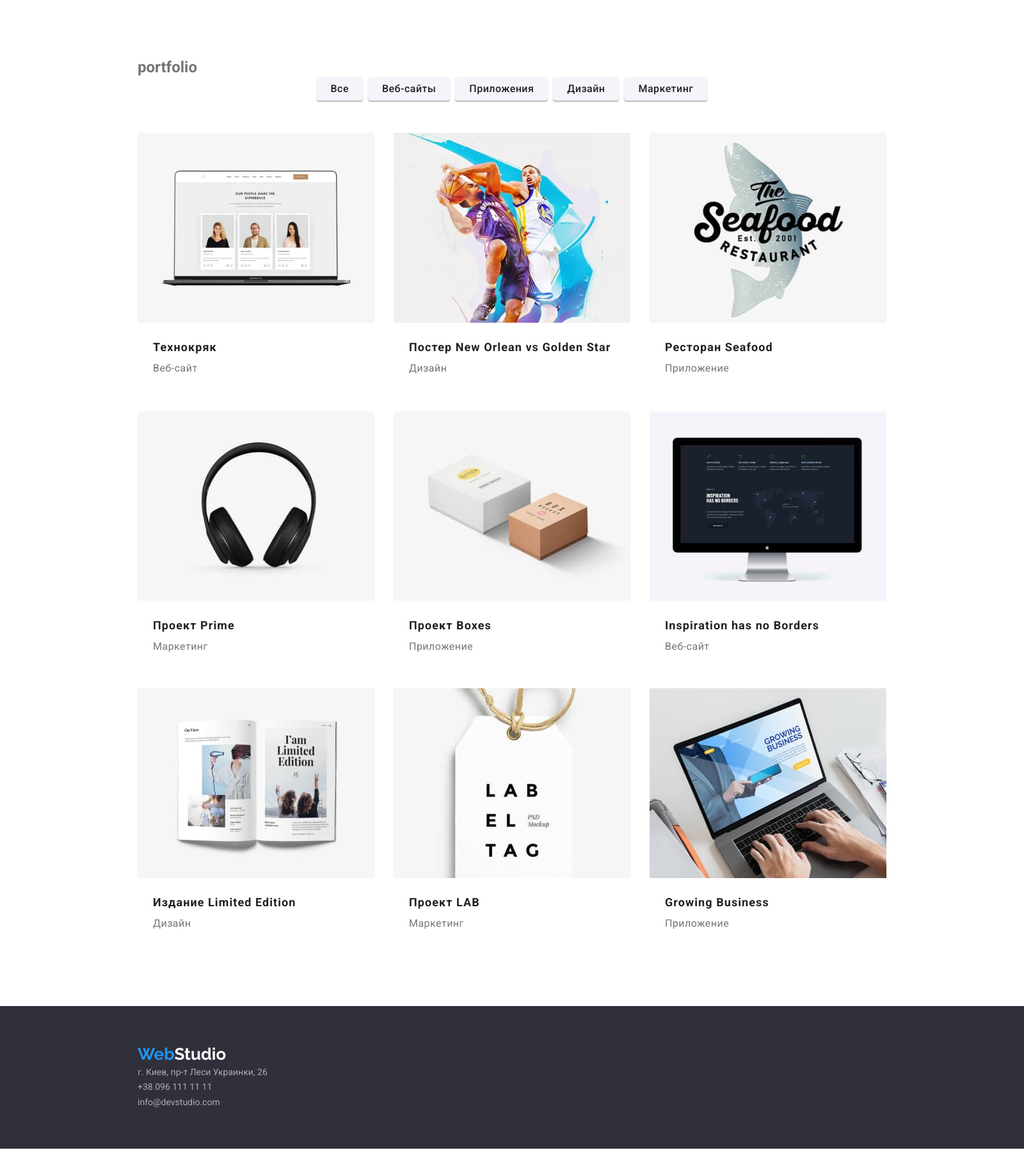
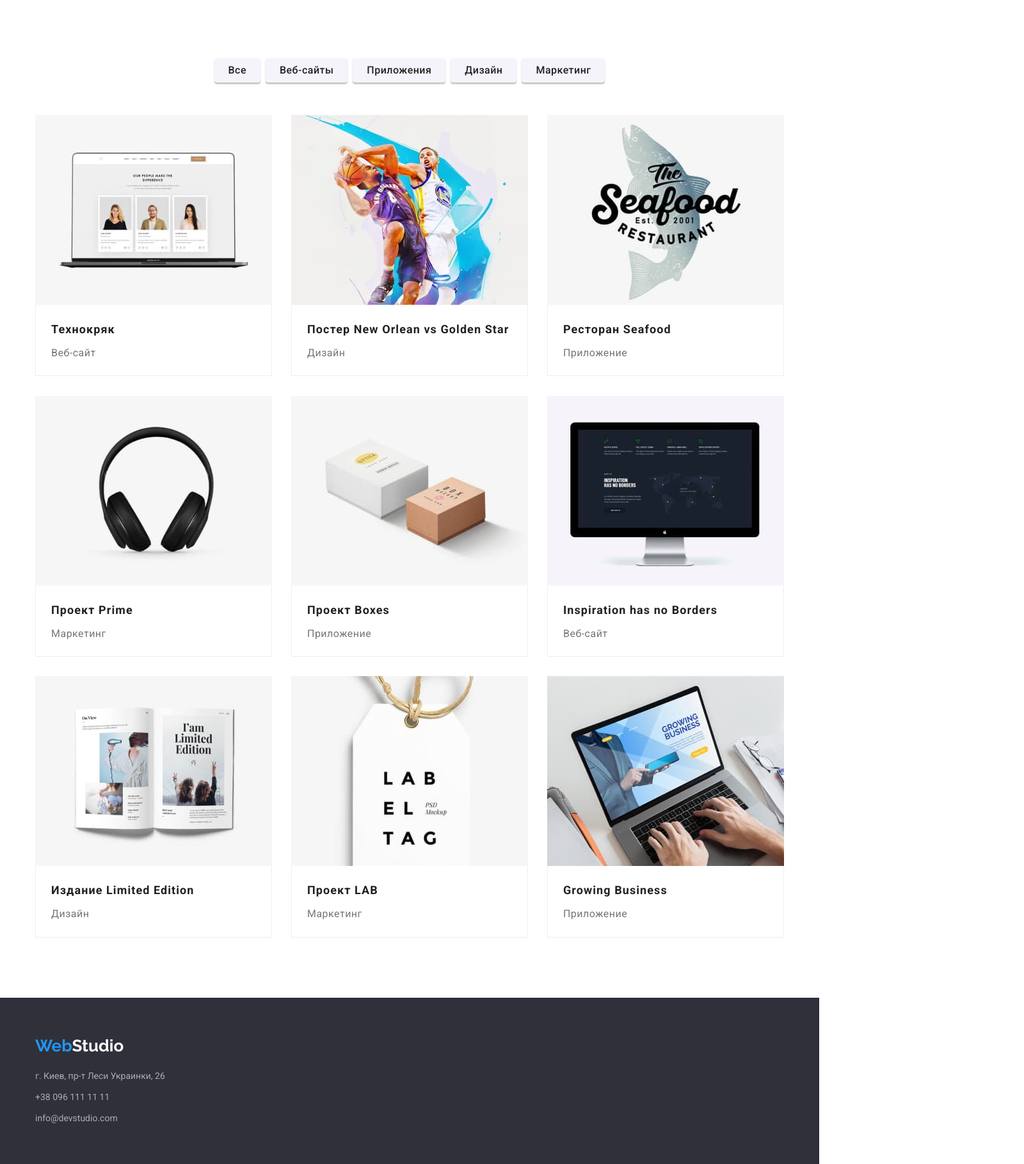
Before and after one commit to studentKatrusya/goit-markup-hw-03, a plain HTML site: page portfolio.html in a window 1280 px wide. Shown: the part 83-1903 px from the top of the page at 64% size, 1600 px wide, since content can reach past the window. Before the commit the page ends 1879 px from the top, so only its background shows below. Drawn offline with nearby package versions, Linux system fonts and the light colour scheme.

Commit message:
вносит исправления

```diff
--- a/css/styles.css
+++ b/css/styles.css
@@ -30,18 +30,16 @@ a {
   text-decoration: none;
 }
 
+.section {
+  padding-top: 94px;
+  padding-bottom: 94px;
+}
+
 .container {
-  width: 1200px;
+  max-width: 1200px;
   padding-left: 15px;
   padding-right: 15px;
   /* outline: 1px solid green; */
-  margin-left: auto;
-  margin-right: auto;
-}
-.section {
-  width: 1600px;
-  padding-top: 94px;
-  padding-bottom: 94px;
   margin-left: auto;
   margin-right: auto;
 }
@@ -50,9 +48,10 @@ a {
 .header-box {
   padding-top: 0;
   padding-bottom: 0;
+  height: 80px;
+  border-bottom: 1px solid #ececec;
 }
 .nav-container {
-  height: 80px;
   display: flex;
 }
 .logo {
@@ -128,11 +127,8 @@ a {
   display: flex;
   margin-left: auto;
   align-items: center;
-  justify-content: flex-end;
 }
-.header-box {
-  border-bottom: 1px solid #ececec;
-}
+
 /* Hero */
 
 .title-hero {
@@ -145,8 +141,13 @@ a {
   text-transform: uppercase;
 }
 .hero-box {
+  max-width: 1600px;
+  padding-top: 200px;
+  padding-bottom: 200px;
   background: #2f303a;
   text-align: center;
+  margin-left: auto;
+  margin-right: auto;
 }
 .hero-btn {
   display: inline-block;
@@ -168,6 +169,7 @@ a {
 }
 
 /* Advantages  */
+
 .advantage-list {
   display: flex;
 }
@@ -178,19 +180,19 @@ a {
 }
 .advantage-item {
   flex-basis: calc((100%-30 * 3) / 4);
+  /* margin-right: 30px; */
+}
+.advantage-item:not(:last-child) {
   margin-right: 30px;
 }
-.title {
-  font-weight: 700;
-  font-size: 36px;
-  line-height: 1.17;
-  color: var(--text-secondary);
-  letter-spacing: 0.03em;
-  text-align: center;
-  margin-bottom: 50px;
-  /* outline: 1px solid tomato; */
+
+.visually-hidden {
+  position: absolute;
+  clip: rect(0 0 0 0);
+  width: 1px;
+  height: 1px;
+  margin: -1px;
 }
-
 .advantages-subtitle {
   font-weight: 700;
   font-size: 14px;
@@ -213,18 +215,25 @@ a {
 .work-box {
   padding-top: 0;
 }
-
+.title {
+  font-weight: 700;
+  font-size: 36px;
+  line-height: 1.17;
+  color: var(--text-secondary);
+  letter-spacing: 0.03em;
+  text-align: center;
+  margin-bottom: 50px;
+  /* outline: 1px solid tomato; */
+}
 .work-list {
   display: flex;
-  /* outline: 1px solid tomato; */
-  padding: 0;
-  margin: 0;
 }
 .work-item {
   flex-basis: calc((100%-30px * 2) / 3);
+}
+.work-item:not(:last-child) {
   margin-right: 30px;
 }
-
 /* Team */
 .team-list {
   display: flex;
@@ -235,13 +244,10 @@ a {
 .team-item {
   background: var(--secondary-color);
   flex-basis: calc((100%-30px * 3) / 4);
+  text-align: center;
+}
+.team-item:not(:last-child) {
   margin-right: 30px;
-  text-align: center;
-  border-radius: 0px 0px 4px 4px;
-  box-shadow: 0px 1px 3px rgba(0, 0, 0, 0.12), 0px 1px 1px rgba(0, 0, 0, 0.14),
-    0px 2px 1px rgba(0, 0, 0, 0.2);
-
-  /* outline: 1px solid tomato; */
 }
 .team-subtitle {
   font-weight: 500;
@@ -261,14 +267,16 @@ a {
   background-color: var(--primary-color);
   padding-top: 30px;
   padding-bottom: 30px;
+  border-radius: 0px 0px 4px 4px;
+  box-shadow: 0px 1px 3px rgba(0, 0, 0, 0.12), 0px 1px 1px rgba(0, 0, 0, 0.14),
+    0px 2px 1px rgba(0, 0, 0, 0.2);
 }
 /* Footer */
-footer {
-  background: #2f303a;
-}
+
 .footer-box {
   padding-top: 60px;
   padding-bottom: 60px;
+  background: #2f303a;
 }
 .logo-white {
   font-family: 'Raleway', sans-serif;
@@ -285,7 +293,12 @@ footer {
   font-size: 14px;
   line-height: 1.7;
 }
-
+.address-item:not(:last-child) {
+  margin-bottom: 9px;
+}
+.address {
+  margin-top: 20px;
+}
 /* Portfolio */
 
 img {
@@ -307,13 +320,14 @@ img {
   padding: 6px 22px 6px 22px;
   box-shadow: 0px 3px 1px rgba(0, 0, 0, 0.1), 0px 1px 2px rgba(0, 0, 0, 0.08),
     0px 2px 2px rgba(0, 0, 0, 0.12);
-  margin-bottom: 50px;
+  /* margin-bottom: 50px; */
 }
 .list-btns {
   justify-content: center;
+  margin-bottom: 50px;
 }
 .item-btns:not(:last-child) {
-  padding-right: 8px;
+  margin-right: 8px;
 }
 .item-btn:hover,
 .item-btn:focus {
@@ -329,29 +343,22 @@ img {
   line-height: 2;
   letter-spacing: 0.06em;
   color: var(--text-secondary);
-  margin-left: 0;
-  margin-right: 0;
-  min-width: 100%;
-  padding-left: 24px;
-  padding-right: 24px;
-  padding-top: 20px;
+  margin-bottom: 4px;
 }
-/* .desc {
+.desc {
   padding-left: 24px;
   padding-right: 24px;
   padding-bottom: 20px;
   padding-top: 20px;
-} */
+  border: 1px solid #eeeeee;
+  border-top: none;
+}
 .text-link {
   font-size: 16px;
   letter-spacing: 0.03em;
   line-height: 1.9;
   font-weight: 400;
   color: var(--text-primary);
-  min-width: 100%;
-  padding-left: 24px;
-  padding-right: 24px;
-  padding-bottom: 20px;
 }
 
 .list-btns {
@@ -360,7 +367,6 @@ img {
 
 .list-links {
   /* outline: 1px solid tomato; */
-  padding: 0;
   display: flex;
   flex-wrap: wrap;
 }
--- a/portfolio.html
+++ b/portfolio.html
@@ -41,9 +41,9 @@
     </header>
     <main>
 
-       <section class="portfolio-box section">
+       <section class="section">
            <div class="container">
-           <h1>portfolio</h1>
+           <h1 class="visually-hidden">portfolio</h1>
           <ul class="list-btns">
               <li class="item-btns"><button type="button" name="Все" class="item-btn">Все</button></li>
               <li class="item-btns"><button type="button" name="Веб-сайты" class="item-btn">Веб-сайты</button></li>
@@ -55,8 +55,11 @@
                <li class="flex-element">
                     <a href="#" class="item-link">
                         <img src="./images/portfolio-1.jpg" alt="Веб-сайт Технокряк" width="370">
+                        <div class="desc">
                             <h2 class="title-link">Технокряк</h2>
                             <p class="text-link">Веб-сайт</p>
+                        </div>
+
                     </a>
 
                </li>
@@ -64,8 +67,11 @@
                <li class="flex-element">
                     <a href="#" class="item-link">
                         <img src="./images/portfolio-2.jpg" alt="Дизайн постера" width="370">
+                        <div class="desc">
                             <h2 class="title-link">Постер New Orlean vs Golden Star</h2>
                             <p class="text-link">Дизайн</p>
+                        </div>
+
                     </a>
 
                </li>
@@ -73,8 +79,11 @@
                <li class="flex-element">
                     <a href="#" class="item-link">
                         <img src="./images/portfolio-3.jpg" alt="Приложение для ресторана" width="370">
+                        <div class="desc">
                             <h2 class="title-link">Ресторан Seafood</h2>
                             <p class="text-link">Приложение</p>
+                        </div>
+
                     </a>
 
                </li>
@@ -82,8 +91,11 @@
                <li class="flex-element">
                     <a href="#" class="item-link">
                         <img src="./images/portfolio-4.jpg" alt="Маркетинг проекта" width="370">
+                        <div class="desc">
                             <h2 class="title-link">Проект Prime</h2>
                             <p class="text-link">Маркетинг</p>
+                        </div>
+
                     </a>
 
                </li>
@@ -91,8 +103,11 @@
                <li class="flex-element">
                     <a href="#" class="item-link">
                         <img src="./images/portfolio-5.jpg" alt="Приложение коробки" width="370">
+                        <div class="desc">
                             <h2 class="title-link">Проект Boxes</h2>
                             <p class="text-link">Приложение</p>
+                        </div>
+
                     </a>
 
                </li>
@@ -100,8 +115,11 @@
                <li class="flex-element">
                     <a href="#" class="item-link">
                         <img src="./images/portfolio-6.jpg" alt="Веб-сайт вдохновение" width="370">
+                        <div class="desc">
                             <h2 class="title-link">Inspiration has no Borders</h2>
                             <p class="text-link">Веб-сайт</p>
+                        </div>
+
                     </a>
 
                </li>
@@ -109,8 +127,11 @@
                <li class="flex-element">
                     <a href="#" class="item-link">
                         <img src="./images/portfolio-7.jpg" alt="Дизайн издания" width="370">
+                        <div class="desc">
                             <h2 class="title-link">Издание Limited Edition</h2>
                             <p class="text-link">Дизайн </p>
+                        </div>
+
                     </a>
 
                </li>
@@ -118,8 +139,11 @@
                <li class="flex-element">
                     <a href="#" class="item-link">
                         <img src="./images/portfolio-8.jpg" alt="Маркетинг лаборатории" width="370">
+                        <div class="desc">
                             <h2 class="title-link">Проект LAB</h2>
                             <p class="text-link">Маркетинг</p>
+                        </div>
+
                     </a>
 
                </li>
@@ -127,8 +151,11 @@
                <li class="flex-element">
                     <a href="" class="item-link">
                         <img src="./images/portfolio-9.jpg" alt="Приложение бизнес" width="370">
+                        <div class="desc">
                             <h2 class="title-link">Growing Business</h2>
                             <p class="text-link">Приложение</p>
+                        </div>
+
                     </a>
 
                </li>
@@ -139,13 +166,13 @@
 
     </main>
     <!-- Контакты -->
-<footer class="footer-box section">
+    <footer class="footer-box">
         <div class="container">
             <a href="#" class="logo-white"><span class="accent">
                     Web</span>Studio
             </a>
-        <address>
-            <ul class="address-list">
+            <address class="address">
+                <ul clas="address-list">
                     <li class="address-item">
                         <p class="list-text">г. Киев, пр-т Леси Украинки, 26</p>
                     </li>
```
Also changed, not shown: index.html (+7 -7 lines). Lines whose indentation alone changed are shown as unchanged.
